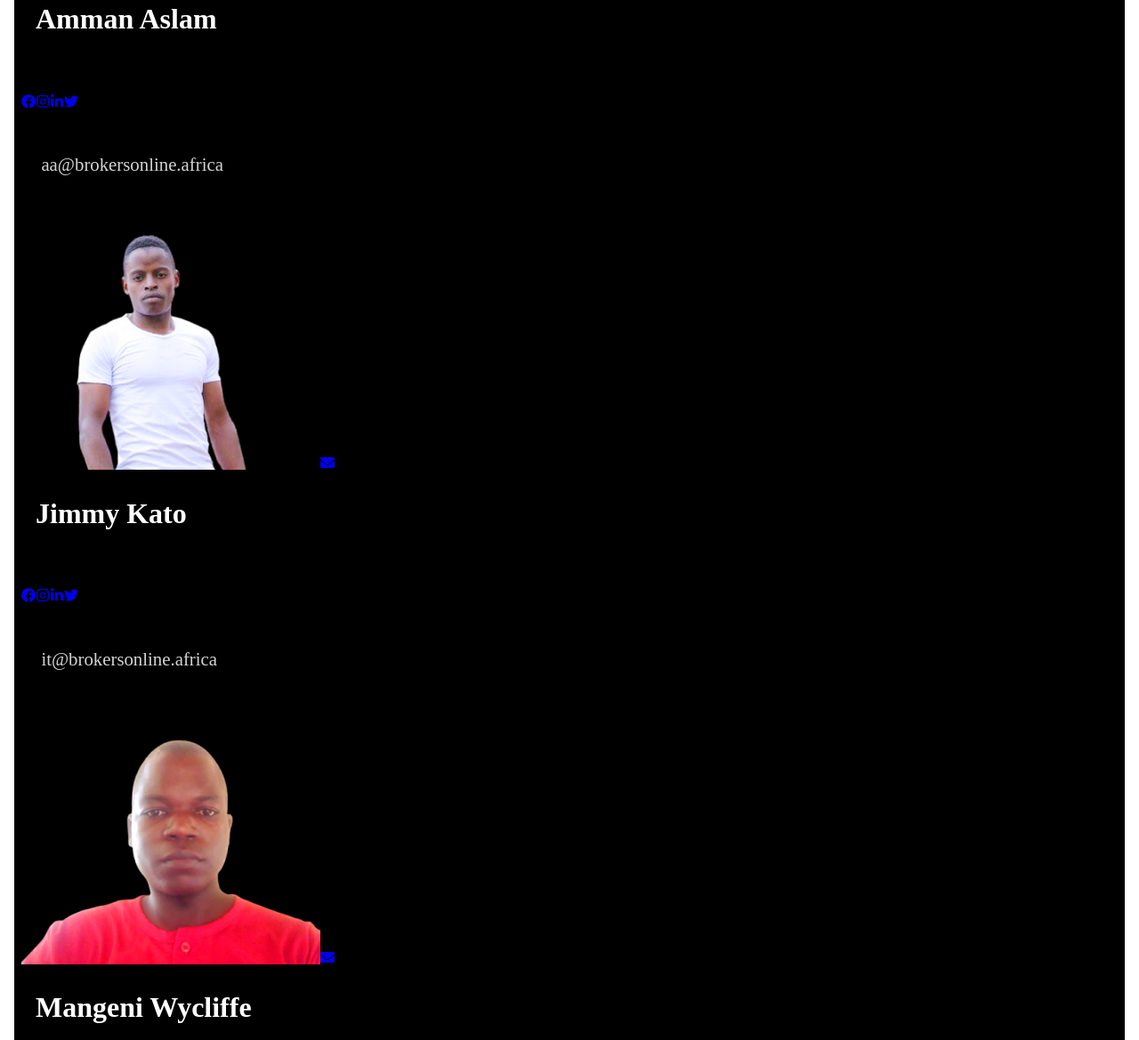
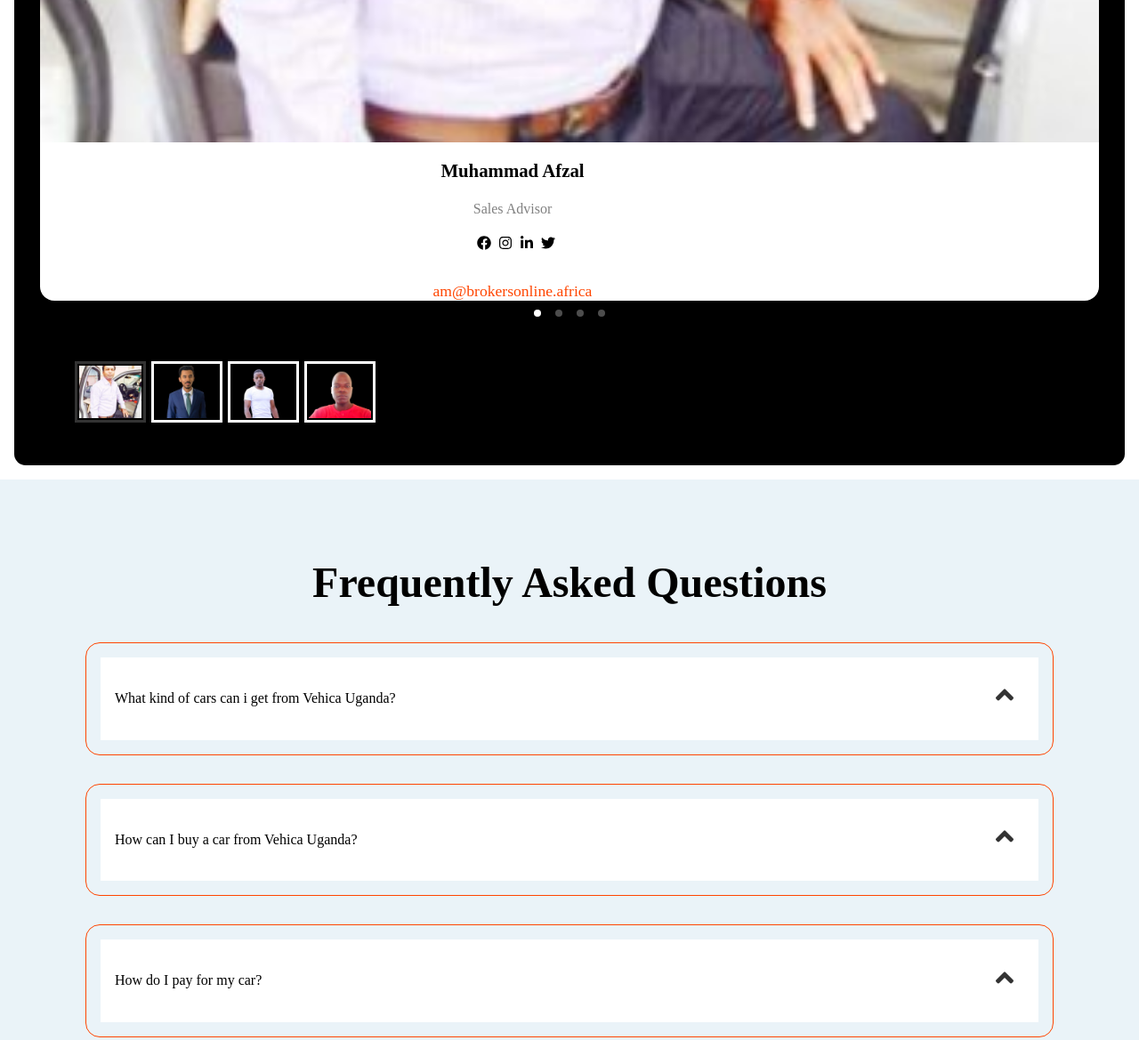
Before and after one commit to mubarak96-max/vehica, a Gatsby site: page /about-us in a window 1280 px wide. Shown: the part 2420-3589 px from the top of the page at 89% size. Built offline with nearby package versions, Linux system fonts and the light colour scheme; Gatsby itself is replaced by a stand-in of ours.

Commit message:
more additions

```diff
--- a/src/components/Team.js
+++ b/src/components/Team.js
@@ -15,7 +15,6 @@
 
 const Team = () => {
   const [team, setTeam] = useState(teamData)
-  console.log(team)
   return (
     <article className="our-team">
       <h2>our team</h2>
@@ -25,6 +24,7 @@
         any questions you have as you shop for a new vehicle in Uganda.
       </p>
       <div className="slider">
+        <Carousel showStatus="false">
           {team.map(member => {
             const {
               id,
@@ -38,7 +38,7 @@
               image,
             } = member
             return (
-            <div>
+              <div className="single-member">
                 {/* <StaticImage
                 src={`../images/${image}`}
                 width={100}
@@ -51,27 +51,28 @@
                   <FaEnvelope />
                 </a>
                 <div className="personal-details">
-                <h2>{names}</h2>
+                  <h3>{names}</h3>
                   <h4>{position}</h4>
                   <div className="team-social-media">
                     <Link to={facebook}>
-                    <FaFacebook />
+                      <FaFacebook className="sm-icon" />
                     </Link>
                     <Link to={instagram}>
-                    <FaInstagram />
+                      <FaInstagram className="sm-icon" />
                     </Link>
                     <Link to={linkedin}>
-                    <FaLinkedinIn />
+                      <FaLinkedinIn className="sm-icon" />
                     </Link>
                     <Link to={twitter}>
-                    <FaTwitter />
+                      <FaTwitter className="sm-icon" />
                     </Link>
                   </div>
-                <p className="team-email">{email}</p>
+                  <span className="team-email">{email}</span>
                 </div>
               </div>
             )
           })}
+        </Carousel>
       </div>
     </article>
   )
--- /dev/null
+++ b/src/components/frequentQuestions.js
@@ -0,0 +1,35 @@
+import React, { useState } from "react"
+import { Link } from "gatsby"
+import { FaAngleUp, FaAngleDown } from "react-icons/fa"
+import questions from "../data/questions"
+
+const SingleQuestion = ({ id, question, answer }) => {
+  const [showQuestion, setShowQuestion] = useState(false)
+  return (
+    <div id={id} className="single-qtn">
+      <div className="qtn-top">
+        <p>{question}</p>
+        <button onClick={() => setShowQuestion(!showQuestion)}>
+          {showQuestion ? <FaAngleDown /> : <FaAngleUp />}
+        </button>
+      </div>
+      {showQuestion && <p className="answer">{answer}</p>}
+    </div>
+  )
+}
+
+const FrequentQuestions = () => {
+  const [qtns, setQtn] = useState(questions)
+  console.log(qtns)
+  return (
+    <section className="frequent-questions">
+      <h2>Frequently Asked Questions</h2>
+      {qtns.map(qtn => {
+        return <SingleQuestion {...qtn} />
+      })}
+      <Link to="/about-us">Learn more</Link>
+    </section>
+  )
+}
+
+export default FrequentQuestions
--- a/src/components/layout.css
+++ b/src/components/layout.css
@@ -228,3 +228,106 @@ nav button {
   line-height: 2rem;
   padding: 1.4rem;
 }
+
+.single-member {
+  text-align: center;
+  background: white;
+  border-radius: 1rem;
+  color: black;
+  margin: 1.3rem;
+  position: relative;
+}
+
+.personal-details {
+  margin-left: -8rem;
+}
+
+.single-member h3 {
+  font-size: 1.3rem;
+  text-transform: capitalize;
+}
+
+.single-member h4 {
+  color: gray;
+  text-transform: capitalize;
+  font-weight: 200;
+}
+
+.team-social-media a {
+  color: black;
+  margin-left: 0.5rem;
+}
+
+.email-link {
+  background-color: orangered;
+  color: white;
+  font-size: 1.6rem;
+  position: absolute;
+  left: 30%;
+  top: 59%;
+  padding: 0.4rem;
+  display: flex;
+  justify-content: center;
+  align-items: center;
+  border-radius: 0.5rem;
+}
+
+.team-email {
+  display: block;
+  color: orangered;
+  margin: 2rem 0 2rem 0;
+  font-size: 1.1rem;
+}
+
+/* frequently asked questions */
+.frequent-questions {
+  background: rgb(234, 243, 248);
+  padding: 3rem;
+}
+
+.frequent-questions h2 {
+  font-size: 3rem;
+  text-align: center;
+}
+
+.frequent-questions a {
+  text-decoration: none;
+  color: white;
+  background: orangered;
+  display: inline-flex;
+  justify-content: center;
+  align-items: center;
+  border-radius: 1rem;
+  font-size: 1.1rem;
+  padding: 1rem;
+  text-align: center;
+}
+
+.single-qtn {
+  margin: 2rem 3rem;
+  border: 1px solid orangered;
+  border-radius: 1rem;
+  padding: 1rem;
+  line-height: 1.8rem;
+}
+
+.qtn-top {
+  display: flex;
+  background: white;
+  justify-content: space-between;
+  padding: 1rem;
+}
+
+.qtn-top button {
+  outline: none;
+  background: transparent;
+  color: #333;
+  font-size: 2rem;
+  border: none;
+}
+
+.answer {
+  border-top: 1px solid orangered;
+  padding: 1rem;
+  background: white;
+}
--- /dev/null
+++ b/src/data/questions.js
@@ -0,0 +1,65 @@
+const questions = [
+  {
+    id: 1,
+    question: "What kind of cars can i get from Vehica Uganda?",
+    answer:
+      "Buying a vehicle is easy with Vehica Uganda. You can buy online via our website. If you’re new to buying a vehicle online, rest assured that we will assist you with the purchase, and delivery processes.  Learn more by visiting our How to Buy page.",
+  },
+  {
+    id: 2,
+    question: "How can I buy a car from Vehica Uganda?",
+    answer:
+      "There are lots of affordable cars on our website including Toyota, Nissan, and Honda. Please check our list of affordable vehicles to see what we currently have in stock.",
+  },
+  {
+    id: 3,
+    question: "How do I pay for my car?",
+    answer:
+      "Generally, we accept payments through bank wire transfer. We also accept payments through our Local Offices, PayPal, Mobile Money and Western Union. Learn more by visiting our How to Pay page.",
+  },
+  {
+    id: 4,
+    question: "What are the cheap selling cars?",
+    answer:
+      "Toyota currently makes the best-selling Japanese car because of their reputation for durability and affordable prices. Please check our list of Toyota vehicles to see what we currently have in stock.",
+  },
+  {
+    id: 5,
+    question: "How long does the process take?",
+    answer:
+      "From the time you fill out an application, we’ll get the process started within just a few short hours. In the best circumstances, we can even have you driving away in your new vehicle within just 3 – 4 working days! It’s really that easy.",
+  },
+  {
+    id: 6,
+    question: "Do you sell Auto Parts?",
+    answer:
+      "Yes, we sell auto parts. Please check our auto parts website to see what we currently have in stock.",
+  },
+  {
+    id: 7,
+    question: "Which car type can I get at 5 million Ugx?",
+    answer:
+      "There are a lot of affordable cars on our website including Toyota, Nissan, and Honda. Please check our list of affordable vehicles to see what we currently have in stock.",
+  },
+  {
+    id: 8,
+    question: "Can I purchase a vehicle if I live out of Uganda?",
+    answer:
+      "Yes! In fact, we have many buyers from out-of-Uganda. We can either arrange to have the vehicle shipped and delivered to you or you can come drive it home yourself! However; this comes with an extra charge in case of shipping.",
+  },
+  {
+    id: 9,
+    question: "Do you provide carproof?",
+    answer:
+      "Yes! All of our vehicles come with a Carproof and a full mechanical fitness inspection.",
+  },
+  {
+    id: 10,
+    question:
+      "What types of adaptive equipment can I obtain reimbursement for?",
+    answer:
+      "Yes, we accept all trades at fair market price. The price will be determined once we appraise your vehicle and determine what your current vehicle is worth.",
+  },
+]
+
+export default questions
--- a/src/pages/about-us.js
+++ b/src/pages/about-us.js
@@ -5,6 +5,7 @@ import Layout from "../components/layout"
 import SEO from "../components/seo"
 import { FaFacebook, FaTwitter, FaInstagram, FaLinkedin } from "react-icons/fa"
 import Team from "../components/Team"
+import FrequentQuestions from "../components/frequentQuestions"
 
 const About = () => {
   return (
@@ -78,18 +79,9 @@ const About = () => {
             <h5>Book a Test Drive!</h5>
             <Link to="/contact">contact us</Link>
           </div>
-
-          <div className="office-image">
-            {/* <StaticImage
-              src="../images/office.jpeg"
-              width={300}
-              quality={95}
-              formats={["AUTO", "WEBP", "AVIF"]}
-              alt="vehica"
-            /> */}
-          </div>
         </div>
         <Team />
+        <FrequentQuestions />
       </section>
     </Layout>
   )
```
Lines whose indentation alone changed are shown as unchanged.
